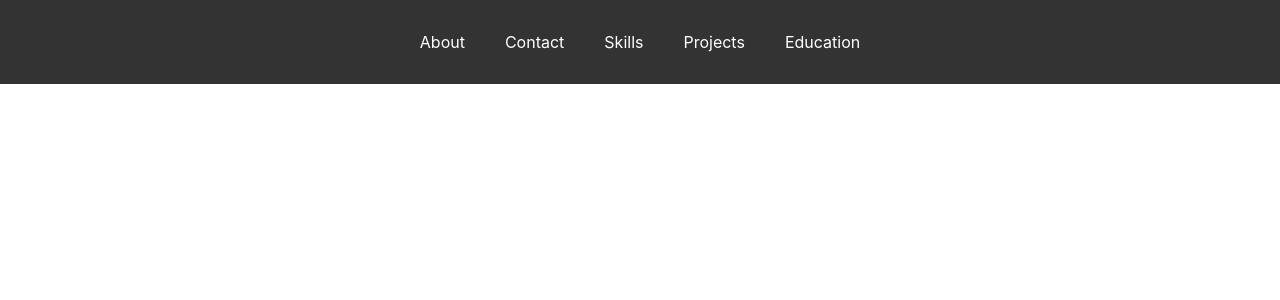
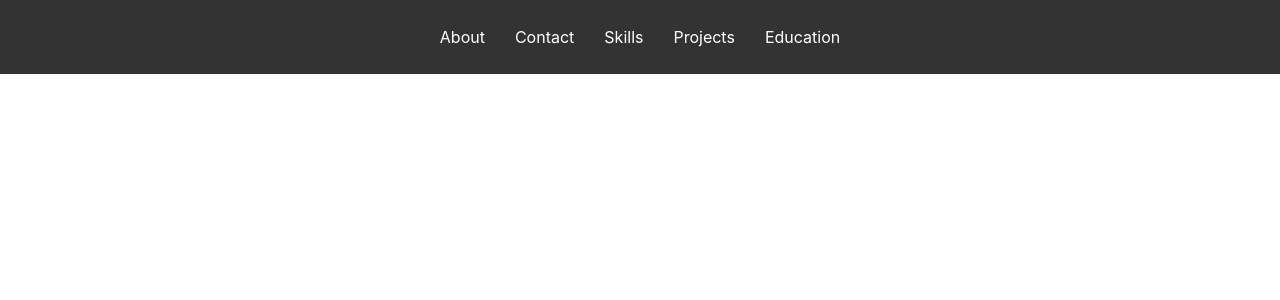
Before and after one commit to darrenxychen/portfolio-website-react, a React (Vite) app: page / in a window 1280 px wide. Shown: the top 300 px of the page. Built offline with nearby package versions, Linux system fonts and the light colour scheme.

Commit message:
adjusting stuff

```diff
--- a/src/App.css
+++ b/src/App.css
@@ -3,4 +3,11 @@
   margin: 0 auto;
   padding: 2rem;
   text-align: center;
+
 }
+
+.container {
+  display: flex;
+  justify-content: center;
+  align-items: center;
+}
--- a/src/App.jsx
+++ b/src/App.jsx
@@ -3,7 +3,7 @@ import Header from './components/Header'
 
 function App() {
   return (
-    <div>
+    <div className='container'>
       <Header />
       <p>gamer</p>
 
--- a/src/components/Header.css
+++ b/src/components/Header.css
@@ -14,7 +14,7 @@ nav {
     color: #fff;
     text-decoration: none;
     margin: 0 10px;
-    padding: 10px;
+    padding: 5px;
     transition: color 0.3s ease;
   }
 
```
